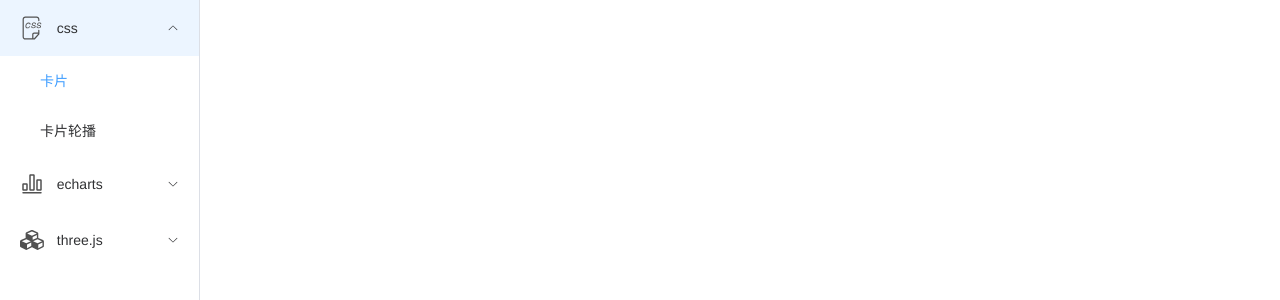
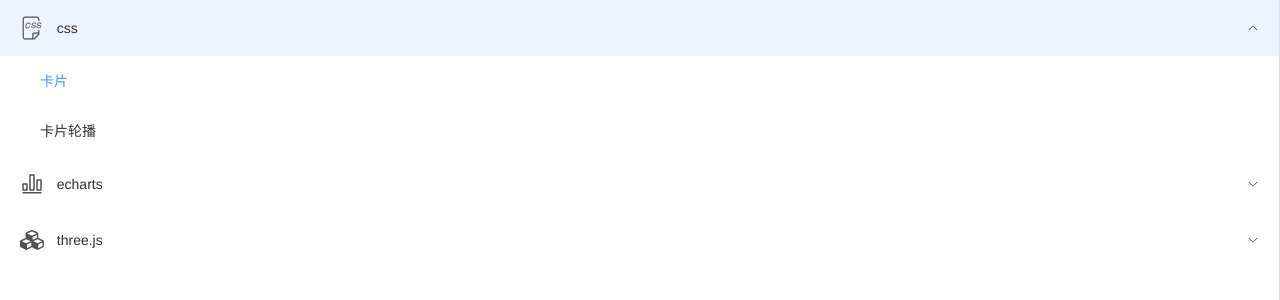
Before and after one commit to wzCoding/demo, a Vue app in the folder demo/: page / in a window 1280 px wide. Shown: the top 300 px of the page. Built offline with nearby package versions, Linux system fonts and the light colour scheme.

Commit message:
submit the code

```diff
--- a/demo/src/axios/index.js
+++ b/demo/src/axios/index.js
@@ -1,6 +1,7 @@
 import axios from 'axios'
 import { ElMessage } from 'element-plus'
-const baseURL = 'https://localhost:5173/'
+
+const baseURL = 'https://localhost:5173/demo/'
 const timeOut = 3000
 const headers = {
   'X-Requested-With': 'XMLHttpRequest',
@@ -45,6 +46,7 @@ const httpStatusCode = {
 }
 service.interceptors.response.use(
   response => {
+    console.log(response)
     const result = {
       data: response.data,
       statusCode: response.status,
--- /dev/null
+++ b/demo/src/mock/data/menu.json
@@ -0,0 +1,51 @@
+{
+    "menu": [
+        {
+            "index": "1",
+            "title": "css",
+            "icon": "css.svg",
+            "children": [
+                {
+                    "index": "1-1",
+                    "title": "卡片",
+                    "path": "/card"
+                },
+                {
+                    "index": "1-2",
+                    "title": "卡片轮播",
+                    "path": "/card-carousel"
+                }
+            ]
+        },
+        {
+            "index": "2",
+            "title": "echarts",
+            "icon": "chart.svg",
+            "children": [
+                {
+                    "index": "2-1",
+                    "title": "报表1"
+                },
+                {
+                    "index": "2-2",
+                    "title": "报表2"
+                }
+            ]
+        },
+        {
+            "index": "3",
+            "title": "three.js",
+            "icon": "cubes.svg",
+            "children": [
+                {
+                    "index": "3-1",
+                    "title": "海面"
+                },
+                {
+                    "index": "3-2",
+                    "title": "飞鸟"
+                }
+            ]
+        }
+    ]
+}
--- a/demo/src/mock/index.js
+++ b/demo/src/mock/index.js
@@ -1,54 +1,10 @@
 const Mock = require('mockjs')
 Mock.setup({ timeout: '200-600' })
-const serviceUrl = "https://localhost:5173/mock/data"
-Mock.mock(serviceUrl, {
-    "menus": [
-        {
-            index: "1",
-            title: "css",
-            icon: require("../../public/images/css.svg"),
-            children: [
-                {
-                    index: "1-1",
-                    title: "卡片",
-                    path: "/card"
-                },
-                {
-                    index: "1-2",
-                    title: "卡片轮播",
-                    path: "/card-carousel"
-                }
-            ]
-        },
-        {
-            index: "2",
-            title: "echarts",
-            icon: require("../../public/images/chart.svg"),
-            children: [
-                {
-                    index: "2-1",
-                    title: "报表1"
-                },
-                {
-                    index: "2-2",
-                    title: "报表2"
-                }
-            ]
-        },
-        {
-            index: "3",
-            title: "three.js",
-            icon: require("../../public/images/cubes.svg"),
-            children: [
-                {
-                    index: "3-1",
-                    title: "海面"
-                },
-                {
-                    index: "3-2",
-                    title: "飞鸟"
-                }
-            ]
-        }
-    ]
+const url = "https://localhost:5173/demo/mock/data"
+
+Mock.mock(url, (options) => {
+    const { id } = JSON.parse(options.body)
+    const data = require(`./data/${id}.json`)
+
+    return data[id]
 })
--- a/demo/src/views/HomeView.vue
+++ b/demo/src/views/HomeView.vue
@@ -1,7 +1,8 @@
 <template>
   <div class="home">
-    <el-menu :mode="menus.mode.value" unique-opened :default-openeds="menus.opens" :default-active="menus.active">
-      <el-sub-menu v-for="menu in menus.options.value" :key="menu.index" :index="menu.index">
+    <el-menu :mode="menuMode" :collapse="menuCollapse" unique-opened :default-openeds="openMenu"
+      :default-active="activeMenu">
+      <el-sub-menu v-for="menu in menus" :key="menu.index" :index="menu.index">
         <template #title>
           <img v-if="menu.icon" :src="menu.icon" :alt="menu.title" class="title-icon">
           <span class="title-text">{{ menu.title }}</span>
@@ -11,7 +12,6 @@
         </el-menu-item>
       </el-sub-menu>
     </el-menu>
-
   </div>
 </template>
 <script setup>
@@ -19,18 +19,17 @@ import { ref } from "vue"
 import { useRouter } from 'vue-router'
 import service from '../axios'
 
-const menus = {
-  mode: ref("vertical"),
-  collapse: ref(true),
-  opens: ["1"],
-  active: "1-1",
-  options: ref([])
-}
-
-
+const menuMode = ref("vertical")
+const menuCollapse = ref(false)
+const openMenu = ["1"]
+const activeMenu = "1-1"
+const menus = ref([])
 const getMenus = async () => {
-  const res = await service.post("mock/data", {})
-  menus.options.value = res.data.menus
+  const res = await service.post("mock/data", { id: "menu" })
+  menus.value = res.data.map(item => {
+     item.icon = require(`../../public/images/${item.icon}`)
+     return item
+  })
 }
 getMenus()
 const router = useRouter()
@@ -46,7 +45,6 @@ const toPage = (path) => {
   position: relative;
 
   .el-menu {
-    width: 200px;
     height: 100%;
 
     .el-sub-menu__title {
--- a/demo/vue.config.js
+++ b/demo/vue.config.js
@@ -4,5 +4,6 @@ module.exports = defineConfig({
     port: 5173,
     open: true
   },
+  publicPath:"/demo/",
   transpileDependencies: true
 })
```
Also changed, not shown: demo/src/data/menu.js (deleted, +0 -54 lines).
